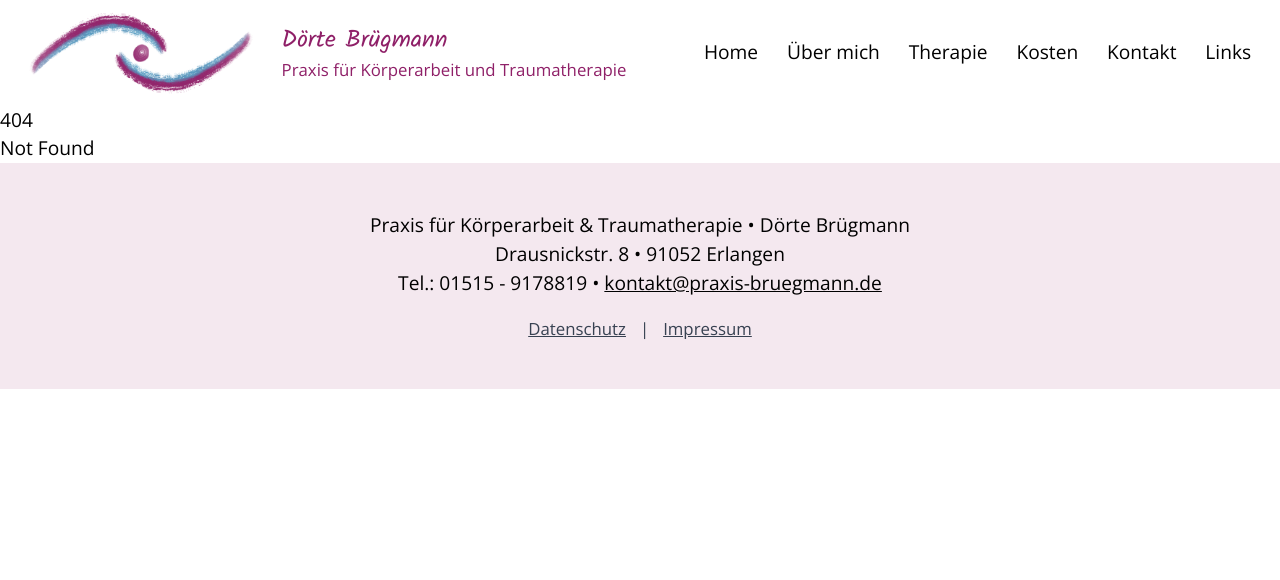
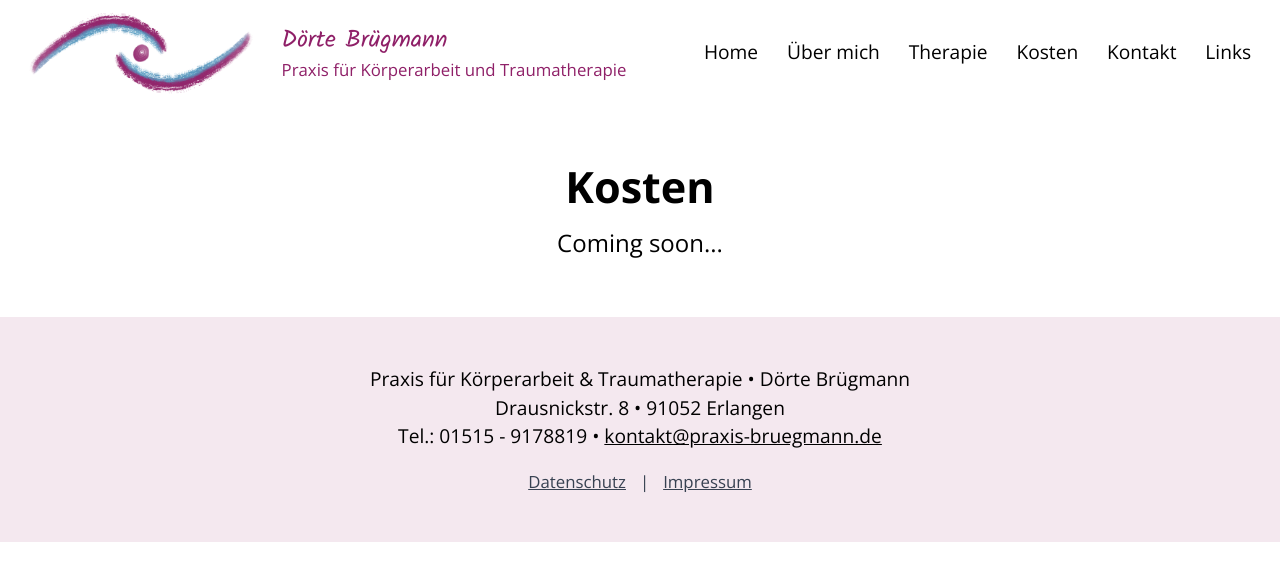
Before and after one commit to Han2-Ro/doerte-website, a SvelteKit app: page /kosten in a window 1280 px wide. Before the commit this address had no page. Shown: the top 580 px of the page. Built offline with nearby package versions, Linux system fonts and the light colour scheme.

Commit message:
fix kosten page

```diff
--- /dev/null
+++ b/src/routes/kosten/+page.svelte
@@ -0,0 +1,9 @@
+<script>
+    import ComingSoon from "$lib/components/ComingSoon.svelte";
+</script>
+
+<svelte:head>
+    <title>Kosten</title>
+    <meta name="description" content="Informationen zu den Kosten">
+</svelte:head>
+<ComingSoon title="Kosten"/>
```
